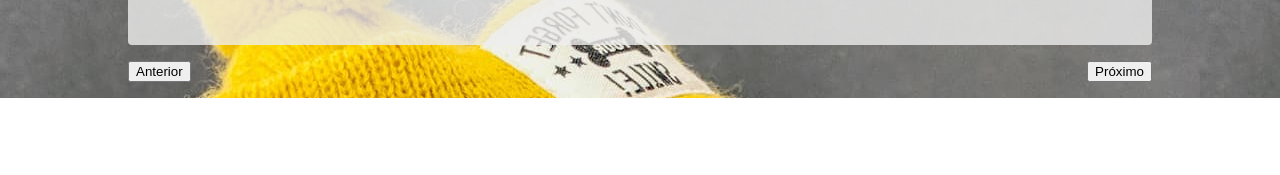
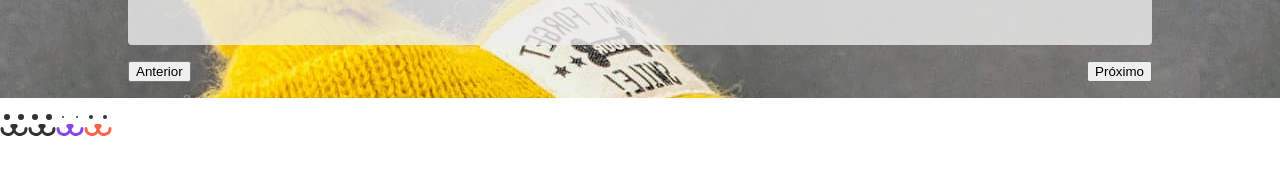
Before and after one commit to TatianaFischer/css-react-origamid, a React (Create React App) app in the folder css5/: page / in a window 1280 px wide. Shown: the part 399-574 px from the top of the page. Built offline with nearby package versions, Linux system fonts and the light colour scheme.

Commit message:
diversas formas de importat imagens, inclusive criando um novo componente

```diff
--- a/css5/src/App.js
+++ b/css5/src/App.js
@@ -1,6 +1,9 @@
 import React from 'react';
 import './App.css';
+import DogSvg from './components/DogSvg';
 import Slide from './components/Slide';
+import dog from './img/dog.svg';
+import { ReactComponent as Dog } from './img/dog.svg';
 
 function App() {
   const slides = [
@@ -17,9 +20,26 @@ function App() {
       text: 'slide 3',
     },
   ];
+
+  const [raioOlho, setRaioOlho] = React.useState(2);
+
+  function handleClick() {
+    setRaioOlho(4);
+    for (let i = 0; i < 6; i++) {
+      setTimeout(() => {
+        setRaioOlho(i);
+      }, 20 * i);
+    }
+  }
   return (
     <>
       <Slide slides={slides} />
+      <p onClick={handleClick}>
+        <img src={dog} alt="dog" />
+        <Dog />
+        <DogSvg color="#84e" raioOlho="1" />
+        <DogSvg color="tomato" raioOlho={raioOlho} />
+      </p>
     </>
   );
 }
--- /dev/null
+++ b/css5/src/components/DogSvg.js
@@ -0,0 +1,22 @@
+import React from 'react';
+
+const DogSvg = ({ color, raioOlho }) => {
+  return (
+    <svg
+      width="28"
+      height="22"
+      viewBox="0 0 28 22"
+      fill="none"
+      xmlns="http://www.w3.org/2000/svg"
+    >
+      <path
+        d="M14 10h1.652c1.708 0 2.63 2.004 1.518 3.302l-1.618 1.887A4.501 4.501 0 0024.5 14.5a1.5 1.5 0 013 0A7.5 7.5 0 0114 19 7.5 7.5 0 01.5 14.5a1.5 1.5 0 013 0 4.5 4.5 0 008.948.689l-1.618-1.887C9.718 12.004 10.64 10 12.35 10H14z"
+        fill={color}
+      />
+      <circle cx="21" cy="3" r={raioOlho} fill="#333" />
+      <circle cx="7" cy="3" r={raioOlho} fill="#333" />
+    </svg>
+  );
+};
+
+export default DogSvg;
```
Also changed, not shown: 1 other file (tests, documents, lock files or other folders).
